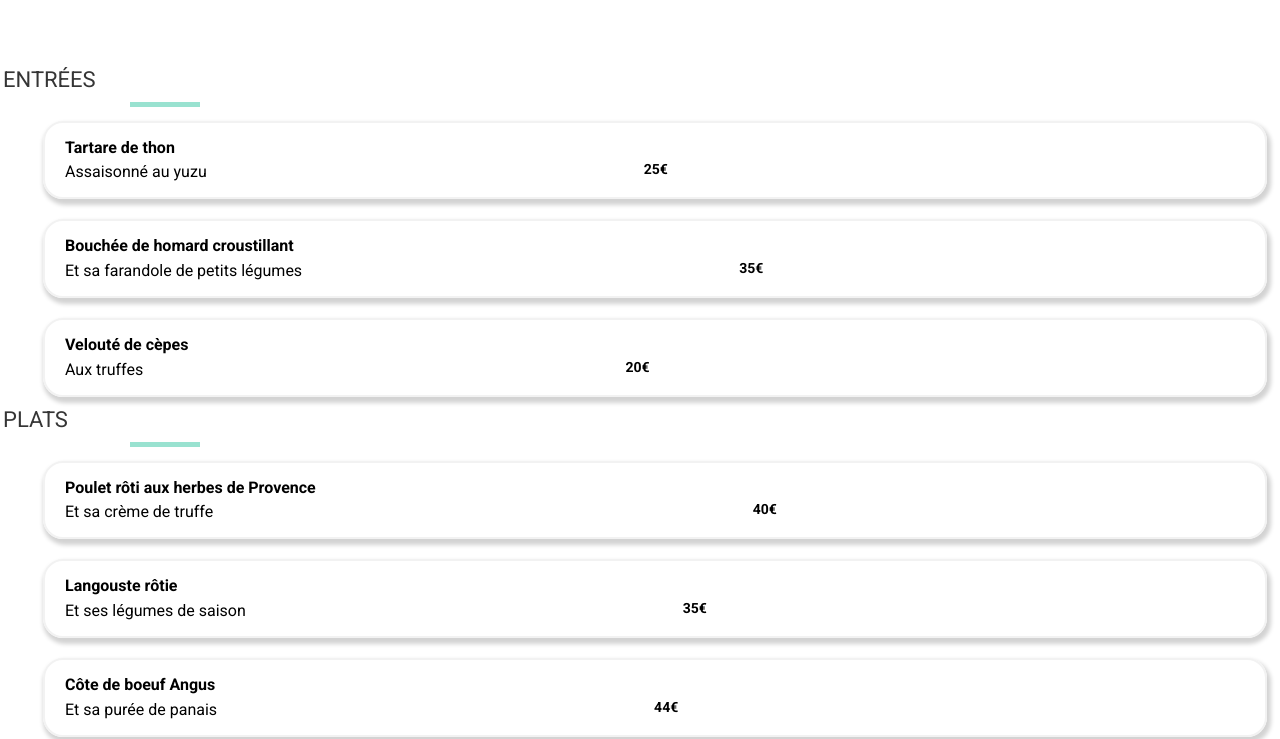
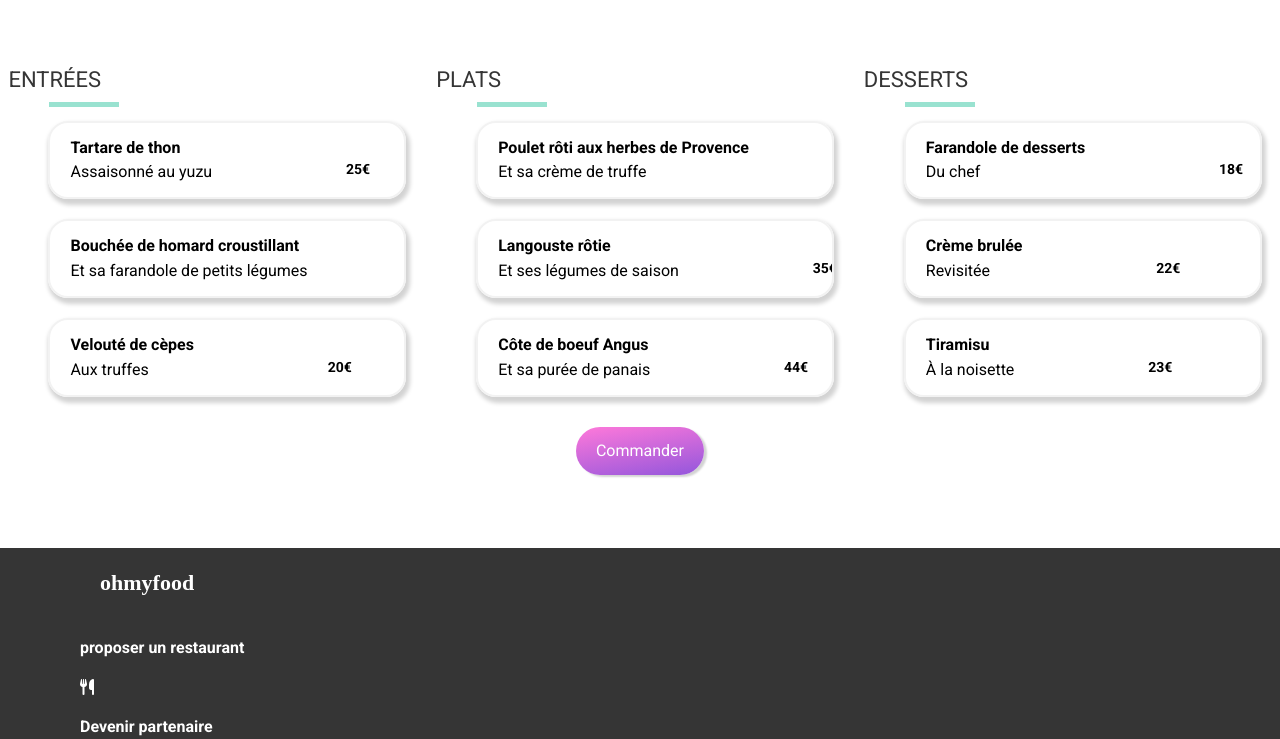
Before and after one commit to NesrineYAH/Ohmyfood-YAHOUM-NESRINE, a website: page Le-delice-des-sens.html in a window 1280 px wide. Shown: the part 521-1260 px from the top of the page. Drawn offline with Linux system fonts and the light colour scheme; files that its build step writes are made by us from their sources; a web font is replaced by a local one.

```diff
--- a/Le-delice-des-sens.html
+++ b/Le-delice-des-sens.html
@@ -29,6 +29,7 @@
             <img src="./images/restaurants/louis-hansel-shotsoflouis-qNBGVyOCY8Q-unsplash.jpg"
                 alt="Le délice des sens" />
         </div>
+
         <div id="page-restaurant">
             <div class="titre-et-coeur">
                 <h1 id="Titre-de-page">le délice des sens </h1>
@@ -36,6 +37,8 @@
                     <i class="far fa-heart favorite__ico"></i>
                 </div>
             </div>
+            <div id="container">
+                <div class="Bloc-repas">
                     <h2 id="Titre-article">ENTRÉES</h2>
 
                     <article class="liste-menu">
@@ -44,7 +47,7 @@
                                 <h3>Tartare de thon</h3>
                                 <p>Assaisonné au yuzu</p>
                             </div>
-                    <span class="prix-menu">25€</span>
+                            <div class="prix-menu">25€</div>
                         </div>
 
                         <div class="liste-repas">
@@ -52,7 +55,7 @@
                                 <h3>Bouchée de homard croustillant</h3>
                                 <p>Et sa farandole de petits légumes</p>
                             </div>
-                    <span class="prix-menu">35€</span>
+                            <div class="prix-menu">35€</div>
                         </div>
 
                         <div class="liste-repas">
@@ -60,10 +63,12 @@
                                 <h3>Velouté de cèpes</h3>
                                 <p>Aux truffes</p>
                             </div>
-                    <span class="prix-menu">20€</span>
+                            <div class="prix-menu">20€</div>
                         </div>
                     </article>
+                </div>
 
+                <div class="Bloc-repas">
                     <h2 id="Titre-article">PLATS</h2>
 
                     <article class="liste-menu">
@@ -72,7 +77,7 @@
                                 <h3>Poulet rôti aux herbes de Provence</h3>
                                 <p>Et sa crème de truffe</p>
                             </div>
-                    <span class="prix-menu">40€</span>
+                            <div class="prix-menu">40€</div>
                         </div>
 
                         <div class="liste-repas">
@@ -80,7 +85,7 @@
                                 <h3>Langouste rôtie</h3>
                                 <p>Et ses légumes de saison</p>
                             </div>
-                    <span class="prix-menu">35€</span>
+                            <div class="prix-menu">35€</div>
                         </div>
 
                         <div class="liste-repas">
@@ -88,10 +93,12 @@
                                 <h3>Côte de boeuf Angus</h3>
                                 <p>Et sa purée de panais</p>
                             </div>
-                    <span class="prix-menu">44€</span>
+                            <div class="prix-menu">44€</div>
                         </div>
                     </article>
+                </div>
 
+                <div class="Bloc-repas">
                     <h2 id="Titre-article">DESSERTS</h2>
 
                     <article class="liste-menu">
@@ -100,7 +107,7 @@
                                 <h3>Farandole de desserts</h3>
                                 <p>Du chef</p>
                             </div>
-                    <span class="prix-menu">18€</span>
+                            <div class="prix-menu">18€</div>
                         </div>
 
                         <div class="liste-repas">
@@ -108,7 +115,7 @@
                                 <h3>Crème brulée</h3>
                                 <p>Revisitée</p>
                             </div>
-                    <span class="prix-menu">22€</span>
+                            <div class="prix-menu">22€</div>
                         </div>
 
                         <div class="liste-repas">
@@ -116,9 +123,11 @@
                                 <h3>Tiramisu</h3>
                                 <p>À la noisette</p>
                             </div>
-                    <span class="prix-menu">23€</span>
+                            <div class="prix-menu">23€</div>
                         </div>
                     </article>
+                </div>
+            </div>
 
             <div class="commande">
                 <a href="#">
@@ -129,7 +138,7 @@
         </div>
     </section>
 
-    <footer>
+
     <footer>
         <h3 class="titre-footer">ohmyfood</h3>
         <a href="#" class="lien-footer">
```
Also changed, not shown: A-la-francaise.html (+4 -0 lines), La-palette.html (+11 -9 lines), la-note-enchantee.html (+10 -10 lines). Lines whose indentation alone changed are shown as unchanged.
